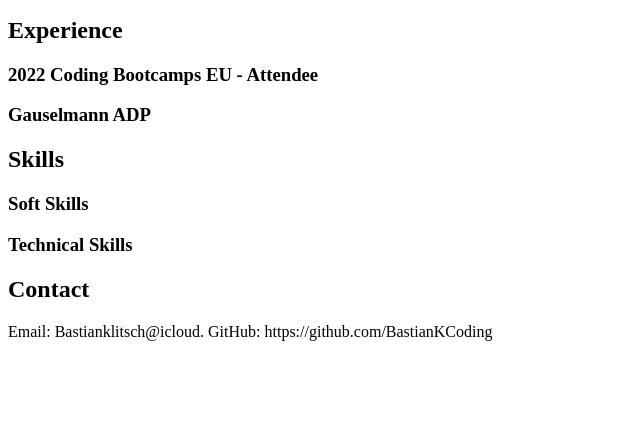
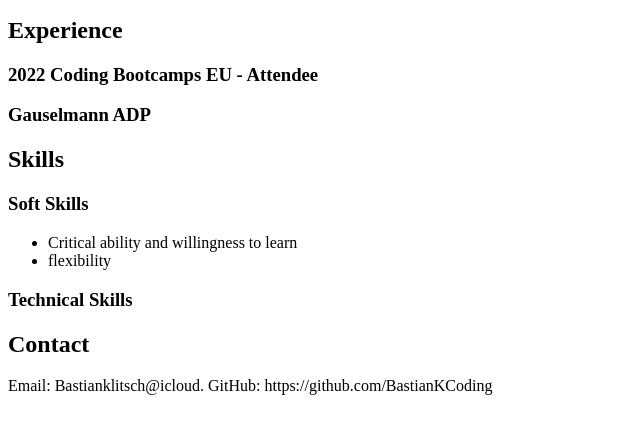
Before and after one commit to BastianKCoding/cv, a plain HTML site: page index.html in a window 1280 px wide. Shown: the part 110-544 px from the top of the page, without its empty margins (0-640 px from the left). Drawn offline with Linux system fonts and the light colour scheme.

Commit message:
added soft skills

```diff
--- a/index.html
+++ b/index.html
@@ -29,6 +29,11 @@
           <h2>Skills</h2>
           <section>
             <h3>Soft Skills</h3>
+            <ul>
+              <li>Critical ability and willingness to learn</li>
+              <li>flexibility</li>
+            </ul>
+
           </section>
           <section>
             <h3>Technical Skills</h3>
```
